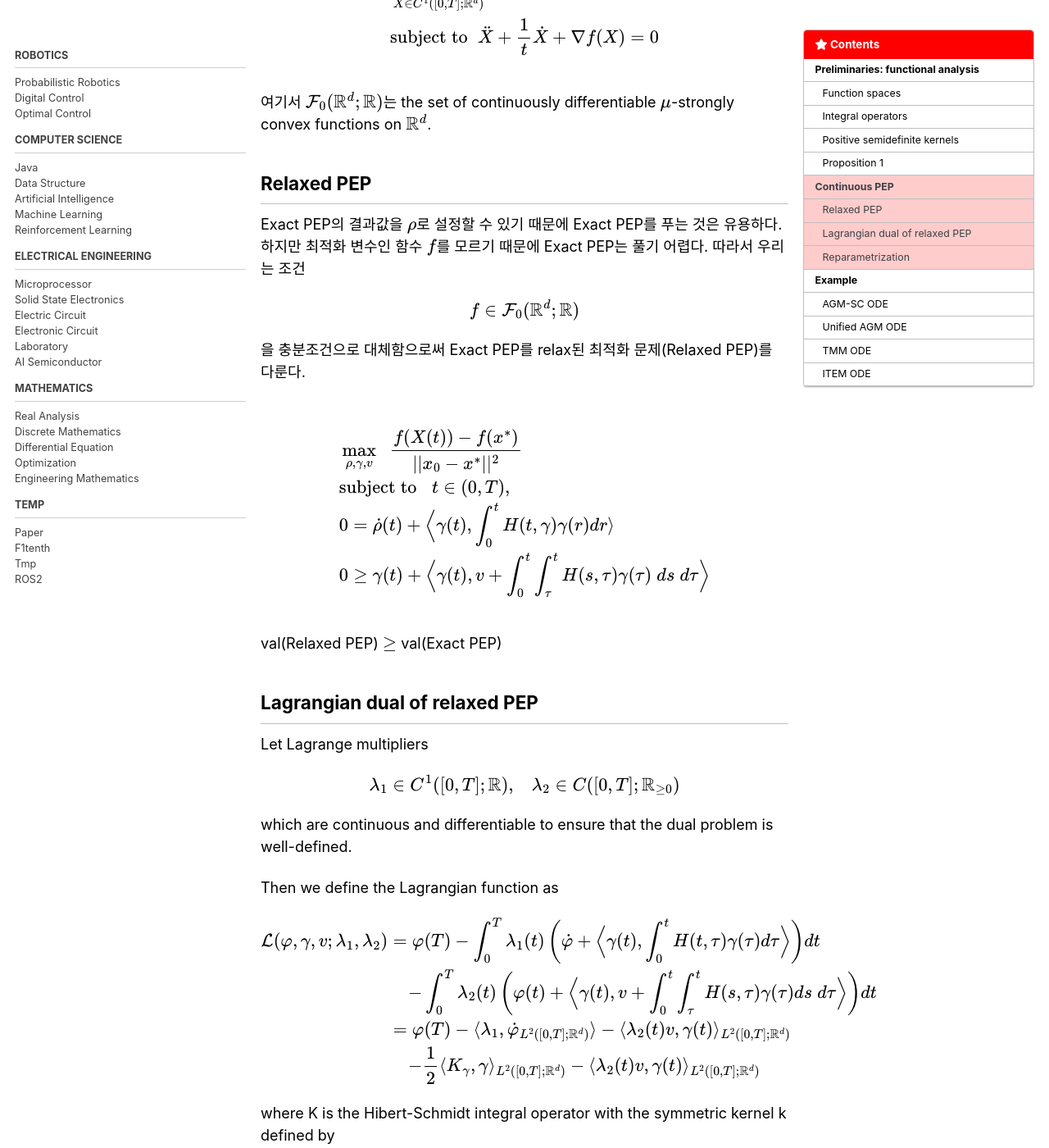
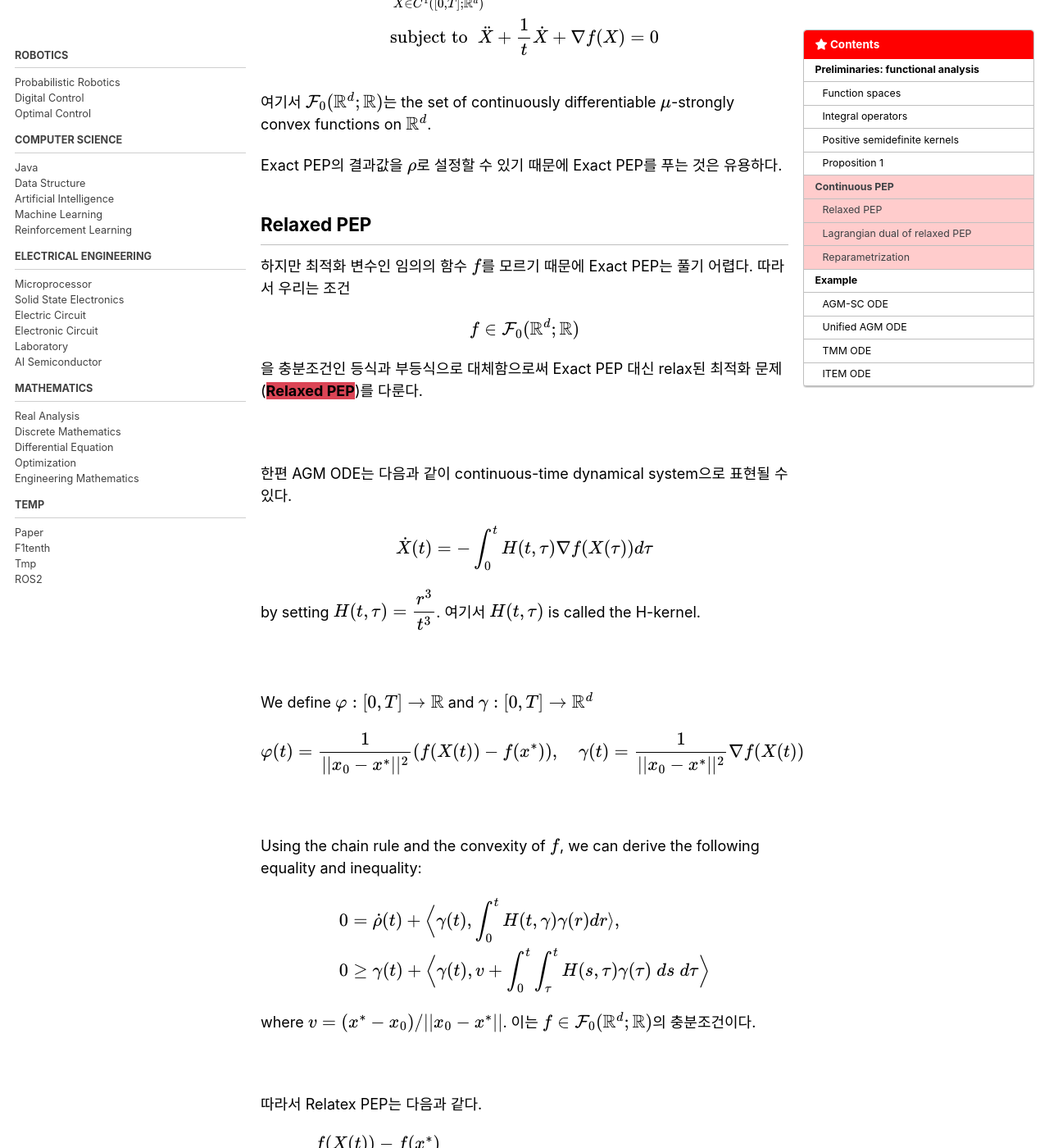
Before and after one commit to wontothree/legacy-blog, a Jekyll site: the page built from _posts/paper/2025-04-05-convergence-analysis.md, in a window 1280 px wide and 1400 px high, scrolled down 3947 px. Shown: the whole window at 82% size. Built offline with Jekyll 4.4.1, drawn with Linux system fonts in a browser that asks for light colours; cached includes are drawn as plain includes; formulas are drawn with MathJax 3; some of the changed text lies outside the part shown.

Commit message:
update contents

```diff
--- a/_posts/paper/2025-04-05-convergence-analysis.md
+++ b/_posts/paper/2025-04-05-convergence-analysis.md
@@ -159,17 +159,54 @@ $$
 
 여기서 $\mathcal{F}_0(\mathbb{R}^d; \mathbb{R})$는 the set of continuously differentiable $\mu$-strongly convex functions on $\mathbb{R}^d$.
 
+Exact PEP의 결과값을 $\rho$로 설정할 수 있기 때문에 Exact PEP를 푸는 것은 유용하다.
+
 ## Relaxed PEP
 
-Exact PEP의 결과값을 $\rho$로 설정할 수 있기 때문에 Exact PEP를 푸는 것은 유용하다. 하지만 최적화 변수인 함수 $f$를 모르기 때문에 Exact PEP는 풀기 어렵다. 따라서 우리는 조건
+하지만 최적화 변수인 임의의 함수 $f$를 모르기 때문에 Exact PEP는 풀기 어렵다. 따라서 우리는 조건
 
 $$
 f \in \mathcal{F}_0(\mathbb{R}^d; \mathbb{R})
 $$
 
-을 충분조건으로 대체함으로써 Exact PEP를 relax된 최적화 문제(Relaxed PEP)를 다룬다.
+을 충분조건인 등식과 부등식으로 대체함으로써 Exact PEP 대신 relax된 최적화 문제(<span style="color: #000000; background-color:#DB4455; font-weight: bold;">Relaxed PEP</span>)를 다룬다.
 
-<div class="latex-container">
+<br>
+
+한편 AGM ODE는 다음과 같이 continuous-time dynamical system으로 표현될 수 있다.
+
+$$
+\dot{X}(t) = - \int_0^t H(t, \tau) \nabla f(X(\tau)) d\tau
+$$
+
+by setting $H(t, \tau) = \dfrac{r^3}{t^3}$. 여기서 $H(t, \tau)$ is called the H-kernel.
+
+<br>
+
+We define $\varphi : [0, T] \rightarrow \mathbb{R}$ and $\gamma : [0, T] \rightarrow \mathbb{R}^d$
+
+$$
+\varphi (t) = \dfrac{1}{\vert\vert x_0 - x^* \vert\vert^2} (f(X(t)) - f(x^*)), \quad \gamma (t) = \dfrac{1}{\vert\vert x_0 - x^* \vert\vert^2} \nabla f(X(t))
+$$
+
+<br>
+
+Using the chain rule and the convexity of $f$, we can derive the following equality and inequality:
+
+$$
+\begin{align*}
+0 &= \dot{\rho}(t) + \Big\langle \gamma(t), \int^t_0 H(t, \gamma) \gamma(r) dr \rangle, \\
+0 &\geq \gamma(t) + \Big\langle \gamma(t), v + \int^t_0 \int^t_\tau H(s, \tau) \gamma(\tau) \; ds \; d\tau \Big\rangle
+\end{align*}
+$$
+
+where $v = (x^* - x_0)/\vert\vert x_0 - x^* \vert\vert$. 이는 $f \in \mathcal{F}_0(\mathbb{R}^d; \mathbb{R})$의 충분조건이다.
+
+<br>
+
+따라서 Relatex PEP는 다음과 같다.
+
+<!-- <div class="latex-container"> -->
   $$
   \begin{align*}
   & \underset{ \rho, \gamma, v}{\max} \;\; \dfrac{f(X(t)) - f(x^*)}{\vert\vert x_0 - x^* \vert\vert^2} \\
@@ -178,9 +215,9 @@ $$
   & 0 \geq \gamma(t) + \Big\langle \gamma(t), v + \int^t_0 \int^t_\tau H(s, \tau) \gamma(\tau) \; ds \; d\tau \Big\rangle \\
   \end{align*}
   $$
-</div>
+<!-- </div> -->
 
-val(Relaxed PEP) $\geq$ val(Exact PEP)
+val(Relaxed PEP) $\geq$ val(Exact PEP) 이므로 $\rho = $ val(Relaxed PEP)로 잡을 때 이는 더 느슨한 upper bound라고 할 수 있다.
 
 ## Lagrangian dual of relaxed PEP
 
```
